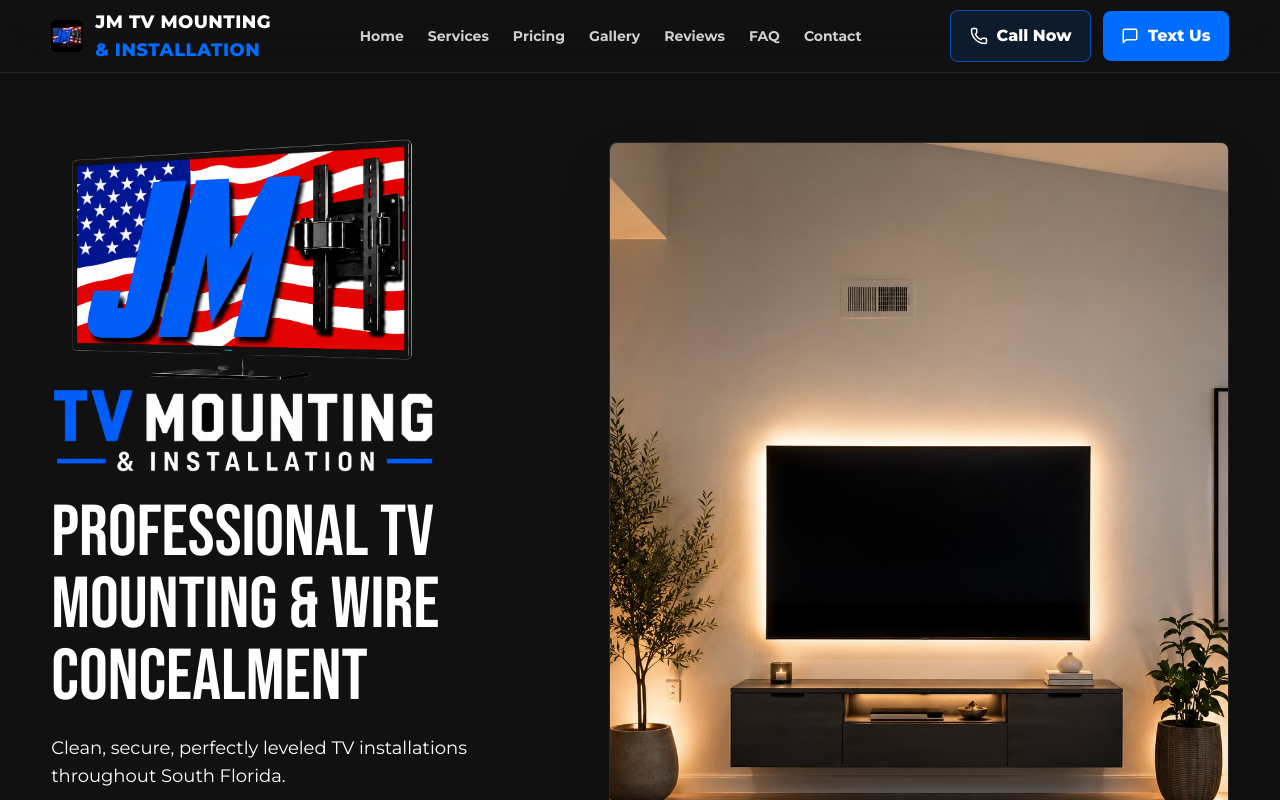
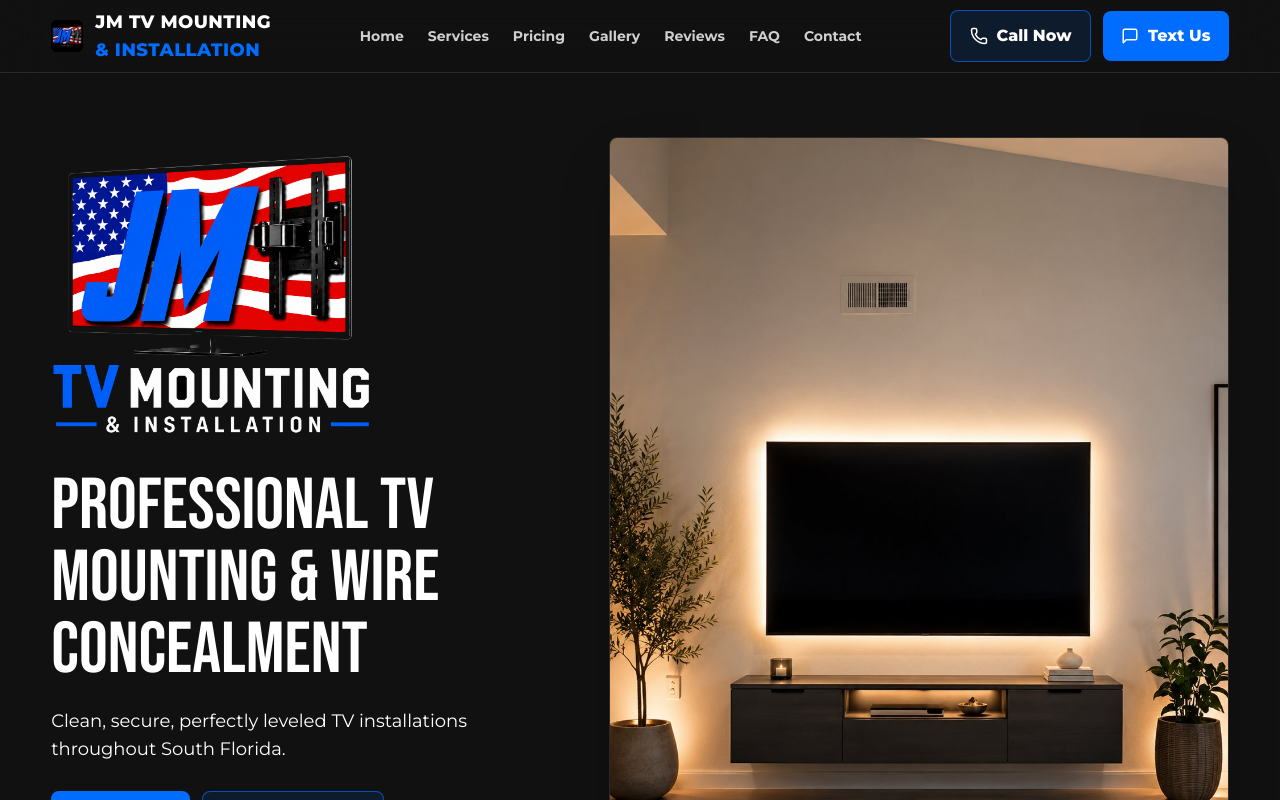
Before and after one commit to Jmch386/jm-tv-mounting-website, a Next.js app: page / in a window 1280 px wide. Shown: the top 800 px of the page. Built offline with nearby package versions, Linux system fonts and the light colour scheme; grey boxes are pictures that could not be loaded.

Commit message:
Add hero logo breathing room

```diff
--- a/components/HeroBrandVideo.tsx
+++ b/components/HeroBrandVideo.tsx
@@ -3,13 +3,13 @@ import { brand } from "@/lib/content";
 
 export function HeroBrandVideo() {
   return (
-    <div className="mx-auto mb-6 w-full max-w-[15rem] sm:max-w-[18rem] md:mx-0 lg:max-w-[22rem] xl:max-w-[24rem]">
+    <div className="mx-auto mb-9 w-full max-w-[12.5rem] sm:max-w-[15rem] md:mx-0 lg:max-w-[18rem] xl:max-w-[20rem]">
       <Image
         src="/brand/hero-left-logo-black.png"
         alt={brand.name}
         width={1126}
         height={989}
-        sizes="(max-width: 640px) 240px, (max-width: 1024px) 288px, 384px"
+        sizes="(max-width: 640px) 200px, (max-width: 1024px) 240px, 320px"
         className="h-auto w-full rounded-lg object-contain"
         priority
       />
```
